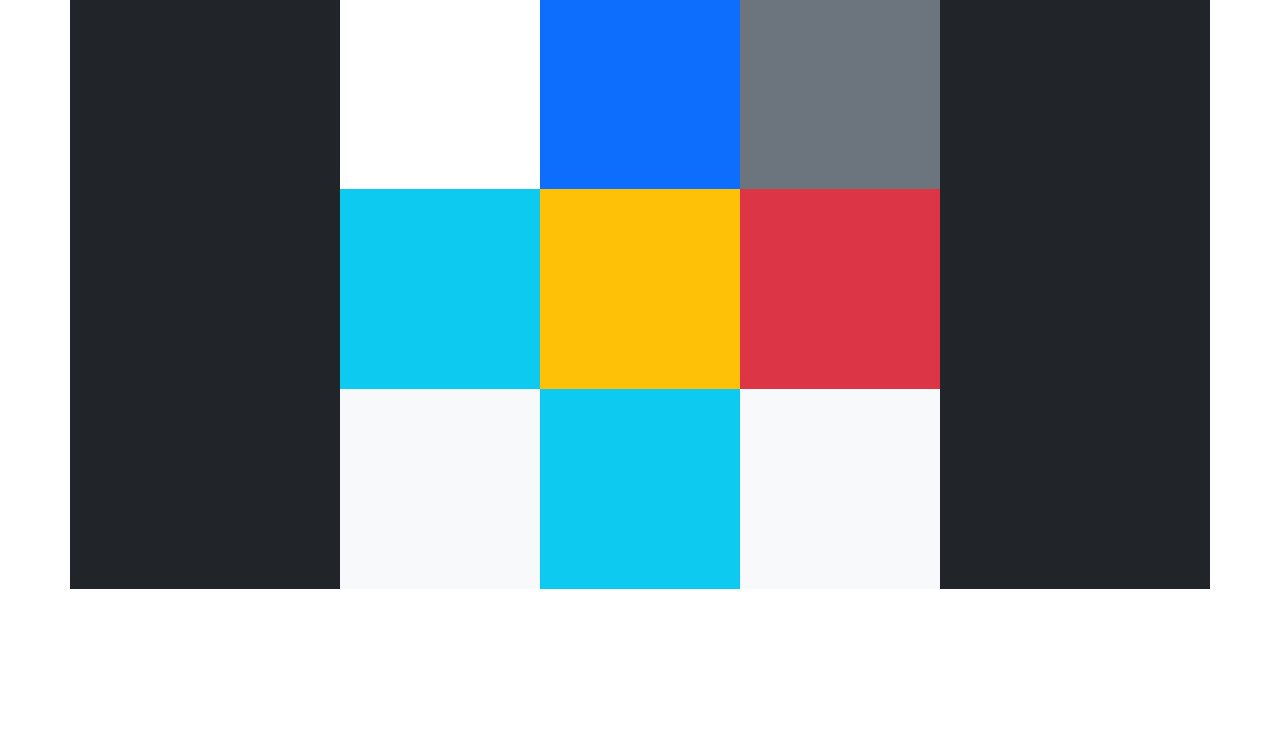
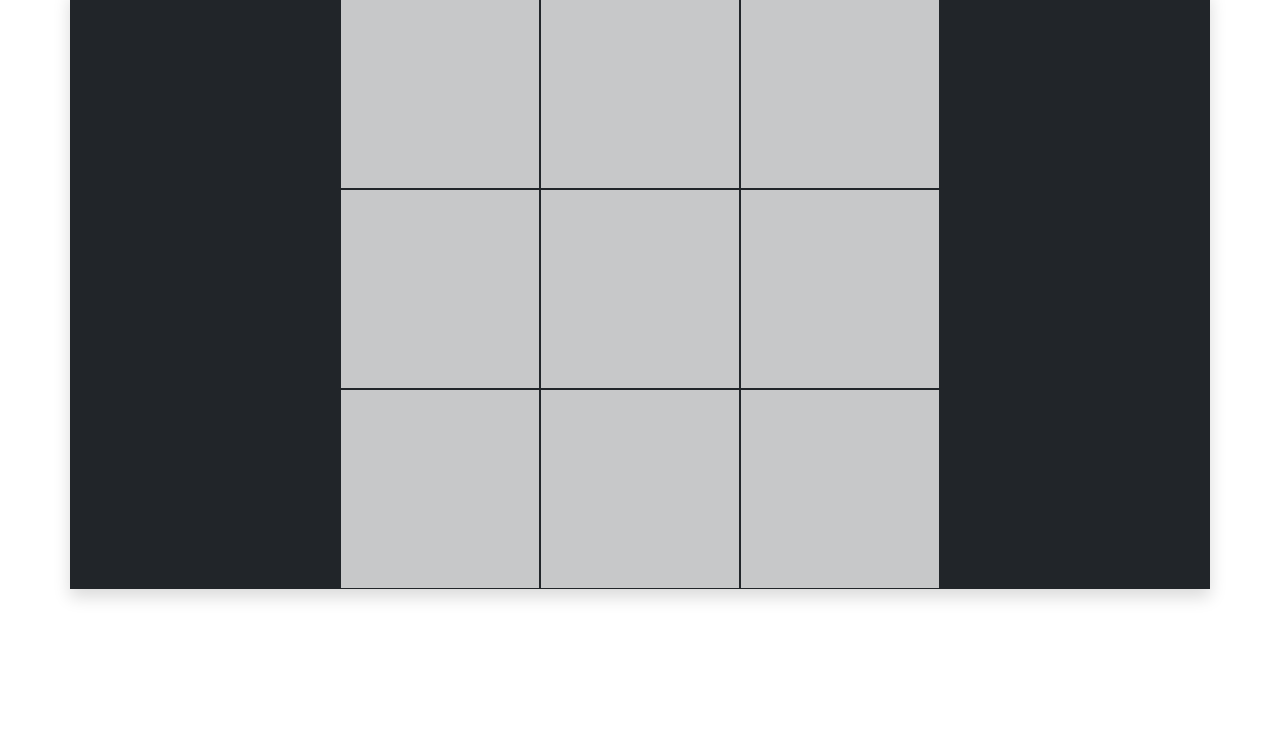
Before and after one commit to AlejandroNahuel/TicTacToeJS, a plain HTML site: page index.html in a window 1280 px wide. Shown: the part 67-800 px from the top of the page. Drawn offline with Linux system fonts and the light colour scheme.

Commit message:
final styles

```diff
--- a/index.html
+++ b/index.html
@@ -12,26 +12,28 @@
 </head>
 <body>
     <h1 class="text-primary text-center">Tic Tac Toe</h1>
-    <div class="container bg-dark bg-image" id="board">
+
+        <div class="container shadow mx-auto bg-dark" id="board">
             <!-- Row #1 -->
-        <div class="row d-flex justify-content-center">
-            <div class="item bg-white square p-0 d-flex align-items-center" id="1"></div>
-            <div class="item bg-primary square p-0 d-flex align-items-center" id="2"></div>
-            <div class="item bg-secondary square p-0 d-flex align-items-center" id="3"></div>
+            <div class="d-flex justify-content-center">
+                <div class="item flex-shrink-0 bg-white opacity-75 border border-dark square p-0 d-flex align-items-center" id="1"></div>
+                <div class="item flex-shrink-0 bg-white opacity-75 border border-dark square p-0 d-flex align-items-center" id="2"></div>
+                <div class="item flex-shrink-0 bg-white opacity-75 border border-dark square p-0 d-flex align-items-center" id="3"></div>
             </div>
             <!-- Row #2 -->
-        <div class="row d-flex justify-content-center">
-            <div class="item bg-info square p-0 d-flex align-items-center" id="4"></div>
-            <div class="item bg-warning square p-0 d-flex align-items-center" id="5"></div>
-            <div class="item bg-danger square p-0 d-flex align-items-center" id="6"></div>
+            <div class="d-flex justify-content-center">
+                <div class="item flex-shrink-0 bg-white opacity-75 border border-dark square p-0 d-flex align-items-center" id="4"></div>
+                <div class="item flex-shrink-0 bg-white opacity-75 border border-dark square p-0 d-flex align-items-center" id="5"></div>
+                <div class="item flex-shrink-0 bg-white opacity-75 border border-dark square p-0 d-flex align-items-center" id="6"></div>
             </div>
             <!-- Row #3 -->
-        <div class="row d-flex justify-content-center">
-            <div class="item bg-light square p-0 d-flex align-items-center" id="7"></div>
-            <div class="item bg-info square p-0 d-flex align-items-center" id="8"></div>
-            <div class="item bg-light square p-0 d-flex align-items-center" id="9"></div>
+            <div class="d-flex justify-content-center">
+                <div class="item flex-shrink-0 bg-white opacity-75 border border-dark square p-0 d-flex align-items-center" id="7"></div>
+                <div class="item flex-shrink-0 bg-white opacity-75 border border-dark square p-0 d-flex align-items-center" id="8"></div>
+                <div class="item flex-shrink-0 bg-white opacity-75 border border-dark square p-0 d-flex align-items-center" id="9"></div>
             </div>
         </div>
+
 
     <!-- ===== Modal ===== -->
     <div class="modal fade" id="staticBackdrop" data-bs-backdrop="static" data-bs-keyboard="false" tabindex="-1" aria-labelledby="staticBackdropLabel" aria-hidden="true">
```
Lines whose indentation alone changed are shown as unchanged.
